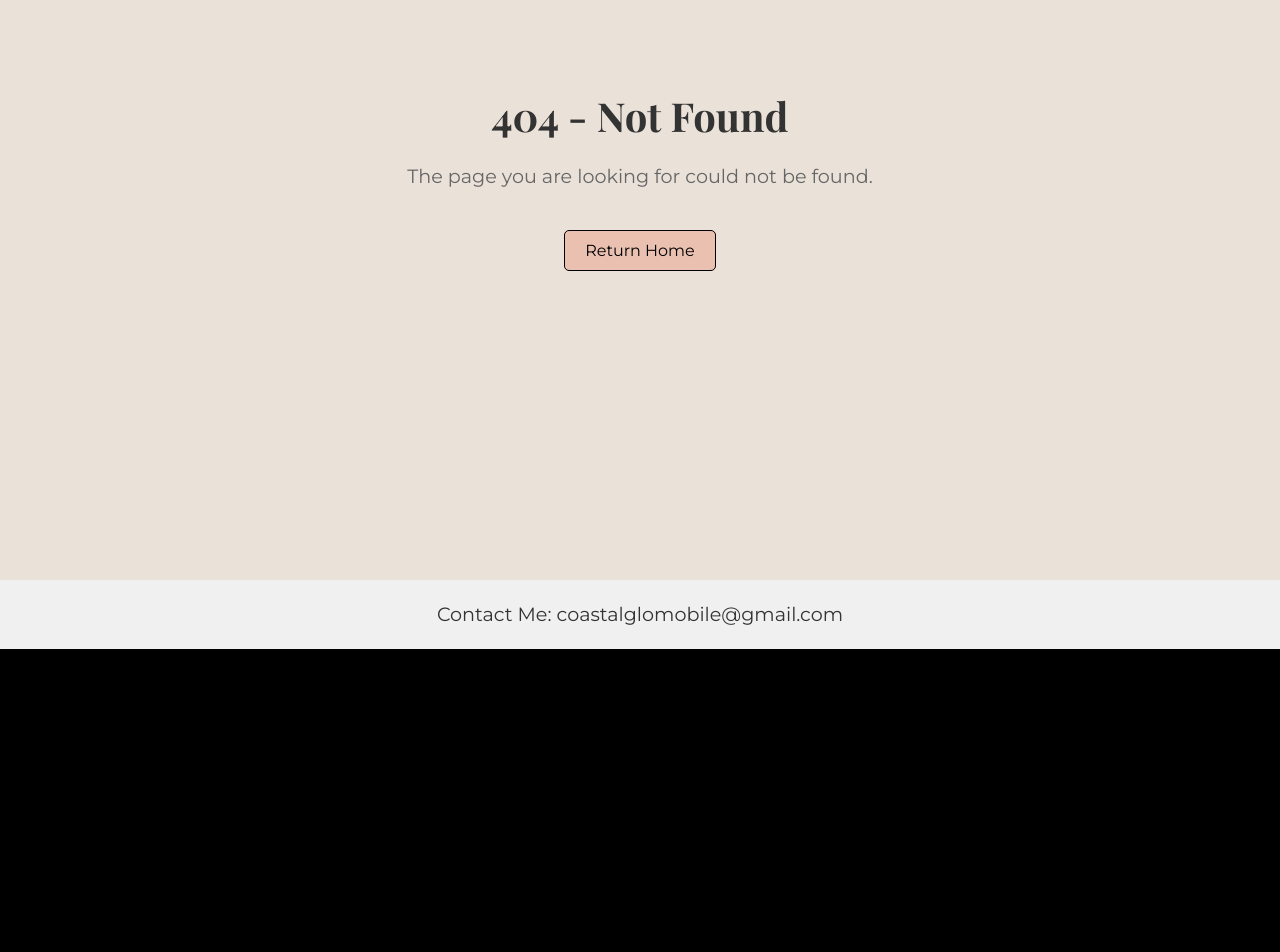
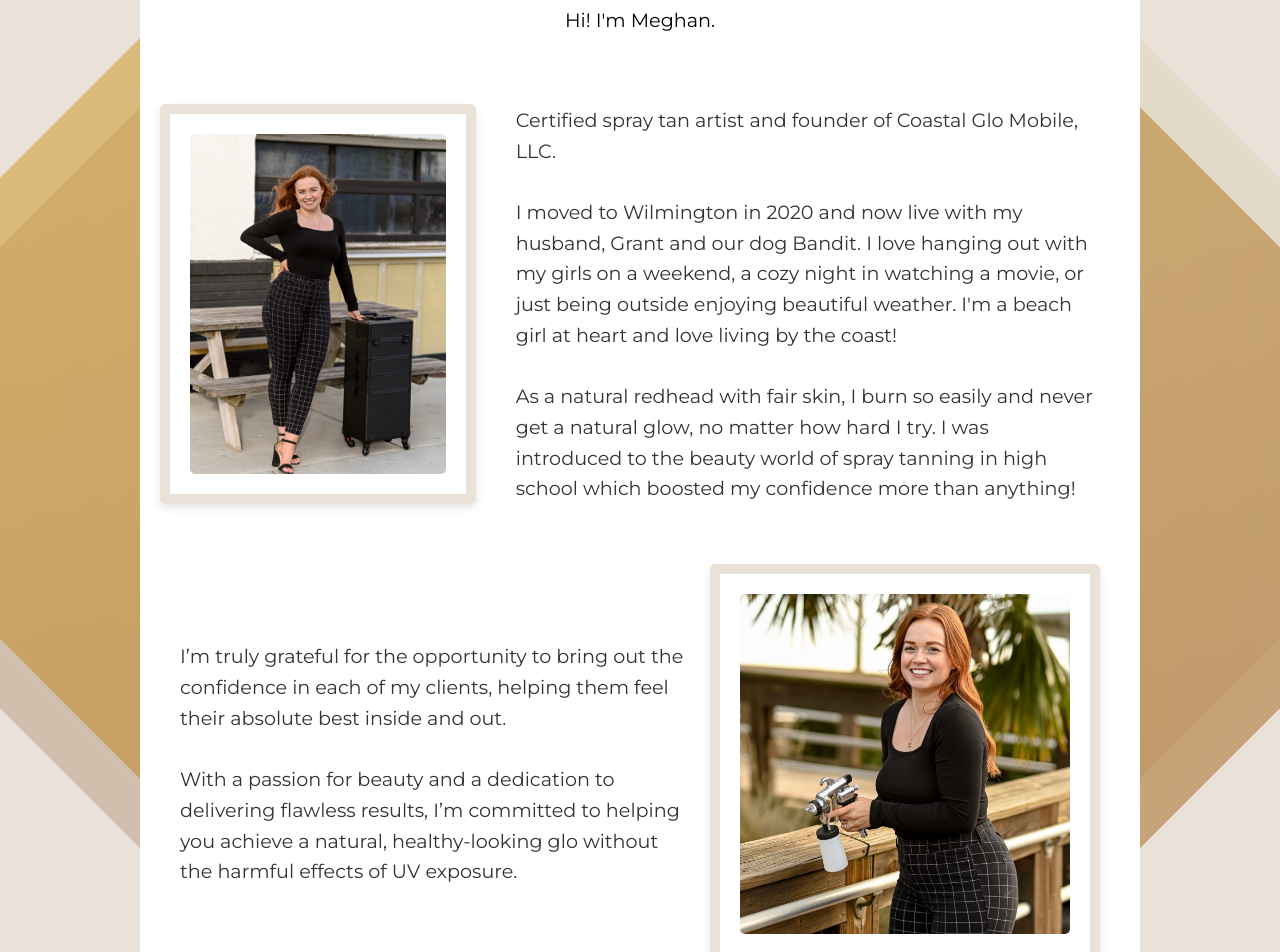
Before and after one commit to grantrisk/coastal-glo-mobile, a Next.js app: page /about in a window 1280 px wide. Before the commit this address had no page. Shown: the part 220-1172 px from the top of the page. Before the commit the page ends 869 px from the top, so only its background shows below. Built offline with nearby package versions, Linux system fonts and the light colour scheme.

Commit message:
About Screen With Animation

```diff
--- /dev/null
+++ b/app/about/page.tsx
@@ -0,0 +1,70 @@
+import styles from "../../styles/About.module.css";
+import Nav from "../components/Nav";
+import Image from "next/image";
+
+export default function About() {
+  return (
+    <>
+      <header className={styles.header}>
+        <Nav />
+      </header>
+      <main className={styles.aboutMain}>
+        <div className={styles.parallaxBackground}></div>
+        <div className={styles.aboutBackground}>
+          <h1 className={styles.aboutTitle}>~About~</h1>
+          <p className={styles.aboutSubtitle}>Hi! I'm Meghan.</p>
+
+          <section className={styles.aboutSection}>
+            <div className={styles.imageWrapper}>
+              <Image
+                src="/IMG_0719.jpeg"
+                alt="Meghan"
+                width={1284}
+                height={1909}
+                className={styles.aboutImage}
+              />
+            </div>
+            <p className={styles.aboutText}>
+              Certified spray tan artist and founder of Coastal Glo Mobile, LLC.
+              <br />
+              <br />
+              I moved to Wilmington in 2020 and now live with my husband, Grant
+              and our dog Bandit. I love hanging out with my girls on a weekend,
+              a cozy night in watching a movie, or just being outside enjoying
+              beautiful weather. I'm a beach girl at heart and love living by
+              the coast!
+              <br />
+              <br />
+              As a natural redhead with fair skin, I burn so easily and never
+              get a natural glow, no matter how hard I try. I was introduced to
+              the beauty world of spray tanning in high school which boosted my
+              confidence more than anything!
+            </p>
+          </section>
+
+          <section className={styles.aboutSection}>
+            <p className={styles.aboutText}>
+              I’m truly grateful for the opportunity to bring out the confidence
+              in each of my clients, helping them feel their absolute best
+              inside and out.
+              <br />
+              <br />
+              With a passion for beauty and a dedication to delivering flawless
+              results, I’m committed to helping you achieve a natural,
+              healthy-looking glo without the harmful effects of UV exposure.
+            </p>
+            <div className={styles.imageWrapper}>
+              <Image
+                src="/IMG_0722.jpeg"
+                alt="Meghan"
+                width={1284}
+                height={1906}
+                className={styles.aboutImage}
+              />
+            </div>
+          </section>
+        </div>
+      </main>
+    </>
+  );
+}
--- a/app/components/ServiceCard.tsx
+++ b/app/components/ServiceCard.tsx
@@ -8,6 +8,8 @@ interface ServiceCardProps {
   buttonText: string;
   recommended?: boolean;
 }
+
+// TODO: if its the request button, make it a link to the contact form or maybe open up email
 
 const ServiceCard: React.FC<ServiceCardProps> = ({
   title,
--- /dev/null
+++ b/styles/About.module.css
@@ -0,0 +1,130 @@
+.header {
+  border-bottom: 2px solid black;
+}
+
+/*TODO ADD THE MOVING BACKGROUND LIKE CULLIN DID*/
+
+.aboutMain {
+  padding: 50px 0;
+  position: relative;
+  overflow: hidden; /* Ensure that pseudo-elements do not overflow the container */
+  z-index: 1;
+}
+
+@keyframes moveGradient {
+  0% {
+    background-position: 0 50%;
+  }
+  50% {
+    background-position: 100% 50%;
+  }
+  100% {
+    background-position: 0 50%;
+  }
+}
+
+
+.parallaxBackground::before,
+.parallaxBackground::after {
+  z-index: -1;
+  content: '';
+  position: absolute;
+  top: 0;
+  left: 0;
+  width: 100%;
+  height: 100%;
+  opacity: 0.5; /* Adjust for desired effect */
+  transform: rotate(-45deg); /* Rotate to 45 degrees */
+  background: linear-gradient(to right, var(--soft-tan) 0%, var(--creamy-beige) 100%);
+  background-size: 200% 200%; /* Increase the background size for a smooth transition */
+  animation: moveGradient 5s ease infinite; /* Apply the animation */
+}
+
+.parallaxBackground::after {
+  transform: rotate(45deg); /* Rotate to -45 degrees for the opposite effect */
+  background: linear-gradient(to right, var(--gold-highlight) 0%, var(--rich-brown) 100%);
+  background-size: 200% 200%; /* Increase the background size for a smooth transition */
+  animation: moveGradient 5s ease infinite; /* Apply the animation */
+}
+
+
+.aboutBackground {
+  background-color: white;
+  border-radius: 10px;
+  max-width: 1000px;
+  margin: auto;
+  z-index: 5;
+}
+
+.aboutTitle {
+  padding: 20px 0;
+  text-align: center;
+}
+
+.aboutSubtitle {
+  text-align: center;
+  margin-bottom: 30px;
+}
+
+.aboutSection {
+  margin: 0 auto;
+  padding: 20px;
+  display: flex;
+  justify-content: space-between;
+  align-items: center;
+}
+
+.imageWrapper {
+  height: 400px;
+  width: 1200px;
+  margin-right: 20px;
+  overflow: hidden;
+  border-radius: 5px;
+  box-shadow: 0 4px 8px rgba(0, 0, 0, 0.1);
+  padding: 20px;
+  border: 10px solid var(--color-primary);
+  display: flex;
+  justify-content: center;
+  align-items: center;
+}
+
+.aboutImage {
+  object-fit: cover; /* This will cover the area of the wrapper, will be clipped to fit */
+  border-radius: 5px;
+  max-width: 100%; /* Ensure the image is never larger than the wrapper */
+  max-height: 100%; /* Ensure the image height is never larger than the wrapper */
+}
+
+.aboutText {
+  line-height: 1.6;
+  color: #333;
+  padding: 20px;
+}
+
+@media (max-width: 768px) {
+  .aboutBackground {
+    background-color: var(--color-primary);
+  }
+
+  .aboutSection {
+    flex-direction: column;
+  }
+
+  .imageWrapper {
+    max-width: 400px;
+    width: 100%;
+    height: 300px;
+    margin-right: 0;
+    margin-bottom: 20px;
+    margin-top: 20px;
+  }
+
+  .aboutImage {
+    object-fit: cover;
+    object-position: center 20%;
+  }
+
+  .aboutText {
+    padding: 0;
+  }
+}
--- a/styles/globals.css
+++ b/styles/globals.css
@@ -1,15 +1,16 @@
-/*:root {
-  --font-size-base: 16px;
-  --color-primary: #99bfe3;
-  --color-secondary: #4b8bd0;
-  --color-tertiary: #2b547a;
-}*/
+/*TODO add font styling here*/
 :root {
   --font-size-base: 16px;
   --color-primary: #eae2d9;
   --color-secondary: #eac1b1;
   --color-tertiary: #cc8e75;
   --color-quaternary: #a65e2e;
+
+  --rich-brown: #8b4513;
+  --soft-tan: #a7856a;
+  --creamy-beige: #f5f5dc;
+  --dark-espresso: #3e2723;
+  --gold-highlight: #daa520;
 }
 
 * {
```
